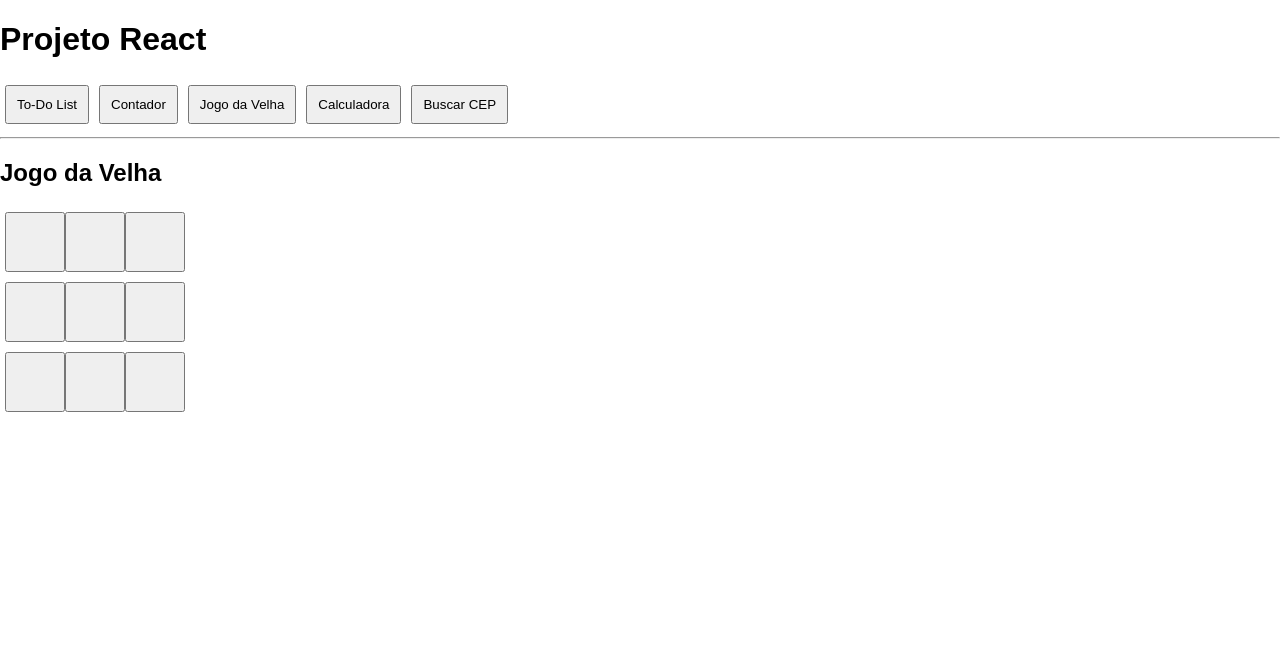
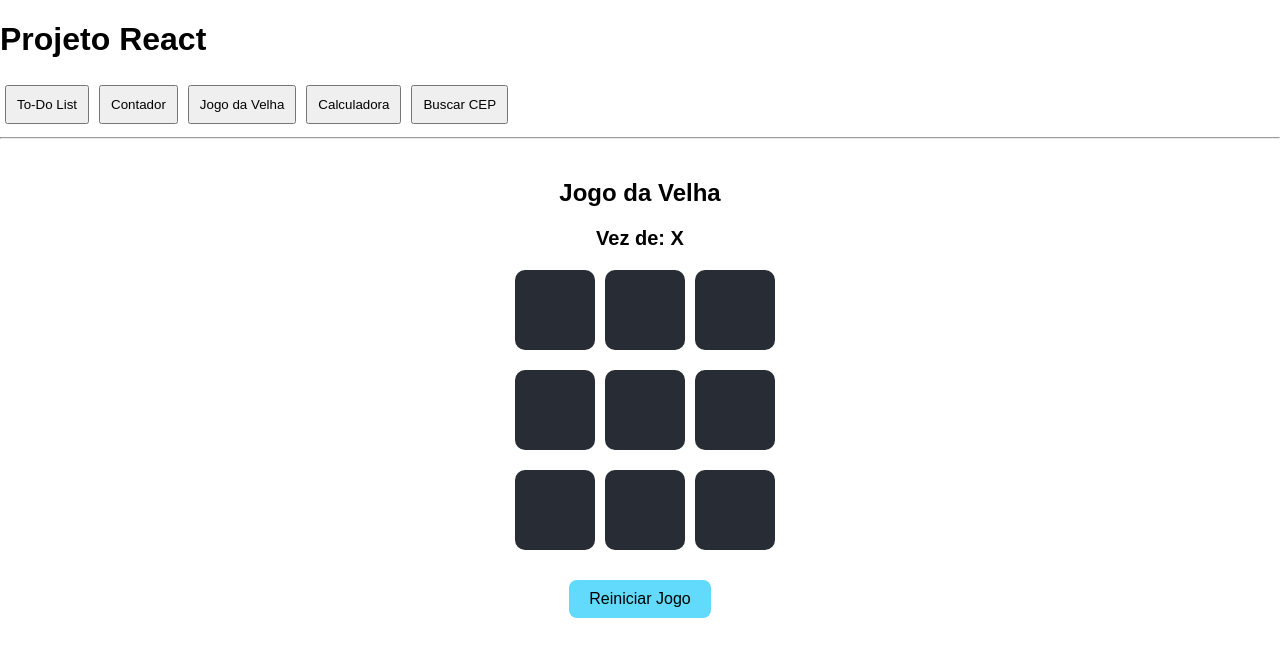
Before and after one commit to Akainor/atividade06, a React (Create React App) app: page / in a window 1280 px wide. Both pictures are taken after a click on the button "Jogo da Velha". Shown: the top 656 px of the page. Built offline with nearby package versions, Linux system fonts and the light colour scheme.

Commit message:
0.3.0 - Jogo da Velha Atualizado

```diff
--- a/src/App.css
+++ b/src/App.css
@@ -65,3 +65,50 @@ button {
   background: #ff6b6b;
   color: white;
 }
+
+/* ===== TIC TAC TOE ===== */
+
+.game-container {
+  text-align: center;
+  margin-top: 40px;
+}
+
+.status {
+  margin: 15px 0;
+  font-size: 20px;
+  font-weight: bold;
+}
+
+.board {
+  display: grid;
+  grid-template-columns: repeat(3, 80px);
+  gap: 10px;
+  justify-content: center;
+  margin-bottom: 20px;
+}
+
+.cell {
+  width: 80px;
+  height: 80px;
+  font-size: 28px;
+  font-weight: bold;
+  border: none;
+  border-radius: 10px;
+  background: #282c34;
+  color: white;
+  cursor: pointer;
+  transition: 0.2s;
+}
+
+.cell:hover {
+  background: #3c4048;
+}
+
+.reset-btn {
+  padding: 10px 20px;
+  border: none;
+  border-radius: 8px;
+  background: #61dafb;
+  cursor: pointer;
+  font-size: 16px;
+}
--- a/src/components/TicTacToe.jsx
+++ b/src/components/TicTacToe.jsx
@@ -1,11 +1,12 @@
 import { useState } from "react";
+import "../App.css";
 
 export default function TicTacToe() {
   const [board, setBoard] = useState(Array(9).fill(null));
   const [xTurn, setXTurn] = useState(true);
 
   function handleClick(index) {
-    if (board[index]) return;
+    if (board[index] || calculateWinner(board)) return;
 
     const newBoard = [...board];
     newBoard[index] = xTurn ? "X" : "O";
@@ -14,21 +15,53 @@ export default function TicTacToe() {
     setXTurn(!xTurn);
   }
 
+  function resetGame() {
+    setBoard(Array(9).fill(null));
+    setXTurn(true);
+  }
+
+  function calculateWinner(b) {
+    const lines = [
+      [0,1,2],[3,4,5],[6,7,8],
+      [0,3,6],[1,4,7],[2,5,8],
+      [0,4,8],[2,4,6]
+    ];
+
+    for (let [a, b1, c] of lines) {
+      if (b[a] && b[a] === b[b1] && b[a] === b[c]) {
+        return b[a];
+      }
+    }
+    return null;
+  }
+
+  const winner = calculateWinner(board);
+
   return (
-    <div>
+    <div className="game-container">
       <h2>Jogo da Velha</h2>
 
-      <div style={{ display: "grid", gridTemplateColumns: "repeat(3, 60px)" }}>
+      <h3 className="status">
+        {winner
+          ? `Vencedor: ${winner}`
+          : `Vez de: ${xTurn ? "X" : "O"}`}
+      </h3>
+
+      <div className="board">
         {board.map((item, index) => (
           <button
             key={index}
+            className="cell"
             onClick={() => handleClick(index)}
-            style={{ width: 60, height: 60 }}
           >
             {item}
           </button>
         ))}
       </div>
+
+      <button className="reset-btn" onClick={resetGame}>
+        Reiniciar Jogo
+      </button>
     </div>
   );
 }
```
